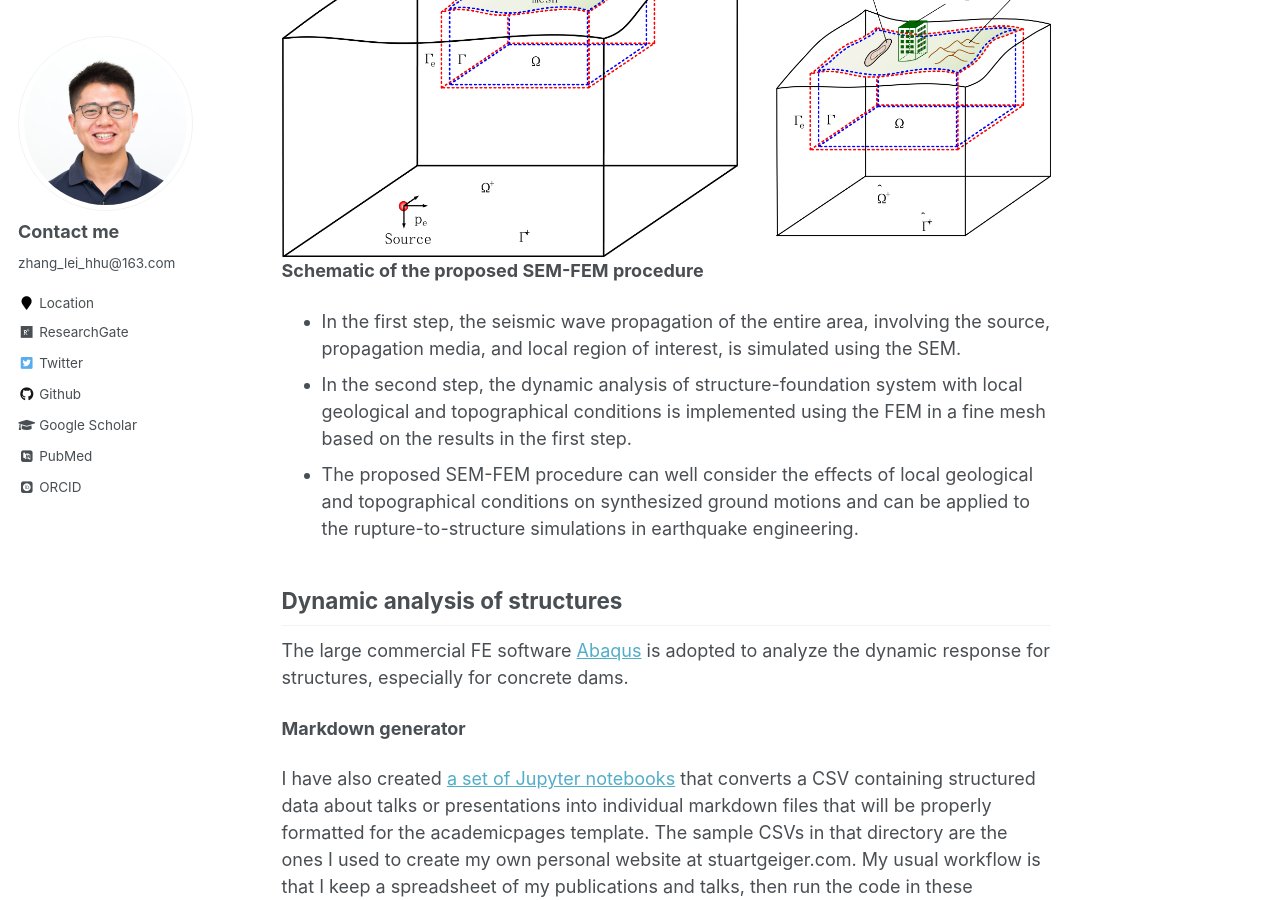
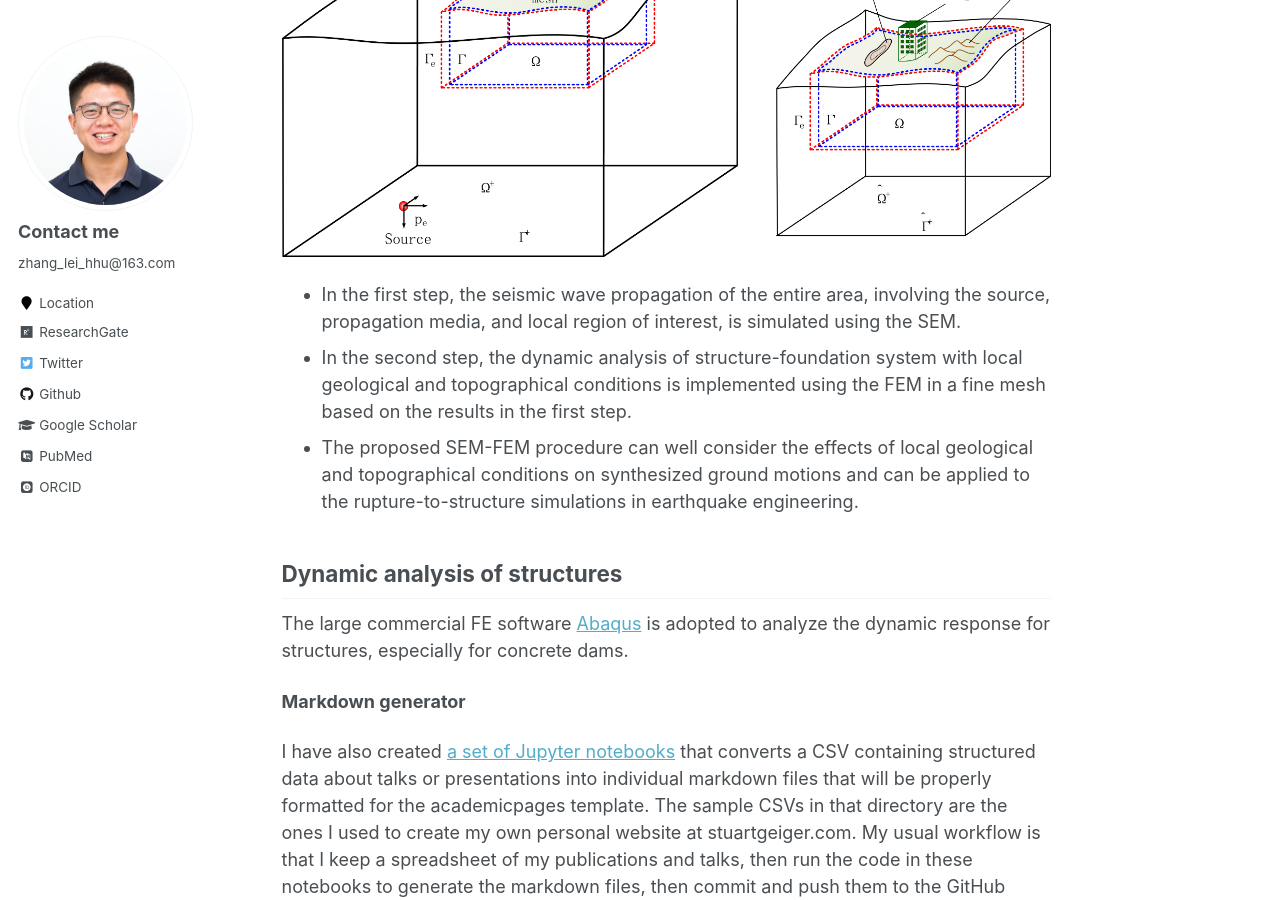
Before and after one commit to zhanglei911/zhanglei911.github.io, a Jekyll site: the page built from _pages/about.md, in a window 1280 px wide and 900 px high, scrolled down 1094 px. Built offline with Jekyll 4.4.1, drawn with Linux system fonts in a browser that asks for light colours; some web fonts are replaced.

Commit message:
Update about.md

```diff
--- a/_pages/about.md
+++ b/_pages/about.md
@@ -26,7 +26,6 @@ Rupture-to-structure simulation
 To numerically simulating the 3D seismic wave propagation from rupture to structures, a two-step method coupling the spectral element method (SEM) and the finite-element method (FEM) is proposed based on the domain reduction method to simultaneously simulate the seismic wave propagation in large-scale regions and analyze the dynamic behavior of structures in local sites.
 
 ![Schematic of the proposed SEM-FEM procedure](/images/DRM-Figure1.png)
-**Schematic of the proposed SEM-FEM procedure**
 
 * In the first step, the seismic wave propagation of the entire area, involving the source, propagation media, and local region of interest, is simulated using the SEM.
 * In the second step, the dynamic analysis of structure-foundation system with local geological and topographical conditions is implemented using the FEM in a fine mesh based on the results in the first step.
```
